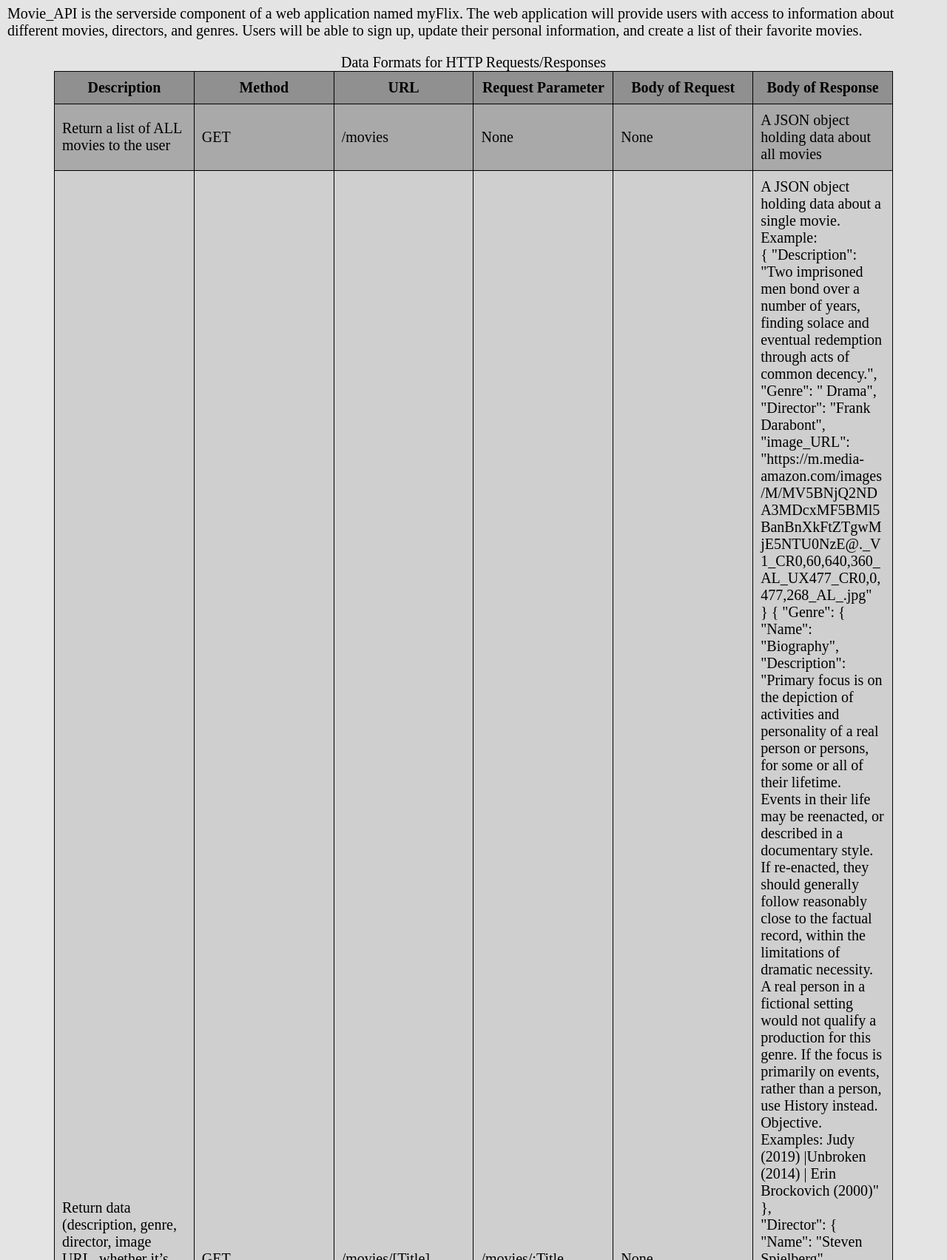
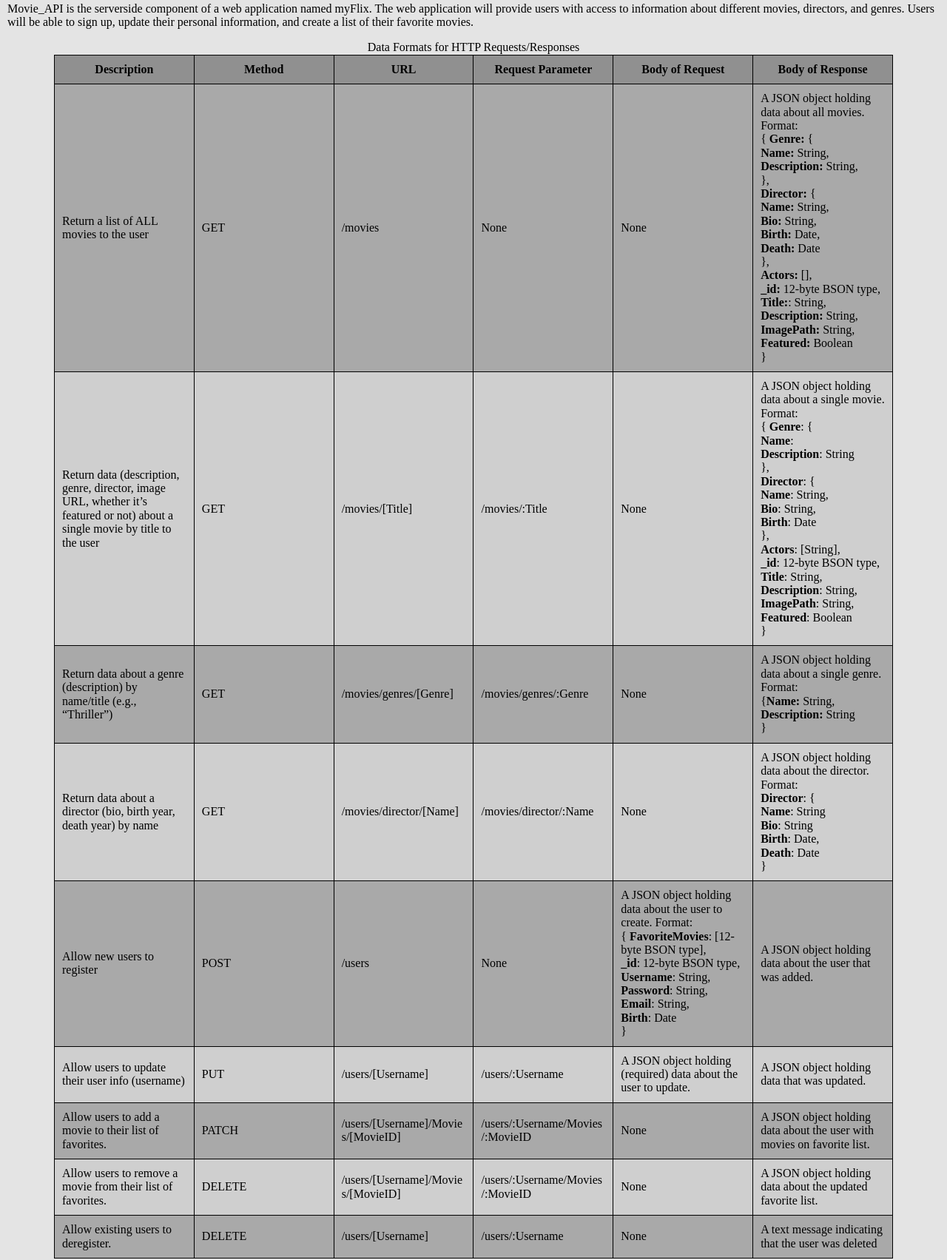
Before and after one commit to hamedghd/Movie_API, a website: page public/documentation.html in a window 1280 px wide. Shown: the part 113-1816 px from the top of the page at 74% size. Drawn offline with nearby package versions, Linux system fonts and the light colour scheme.

Commit message:
Correct incompatibilities of the documentation with the index.js

```diff
--- a/public/documentation.html
+++ b/public/documentation.html
@@ -9,7 +9,7 @@
     <style>
       body {background-color:#e4e4e4; color:#000;}
       header {background-color:#3d3d3d; color:#f7f7f7;padding:10px;}
-      main {margin:10px; font-size:20px;}
+      main {margin:10px; font-size:16px;}
       table {background-color: #a9a9a9; width: 90%; table-layout: fixed; margin:0 auto;}
       table, th, td {border: 1px solid #000; border-collapse: collapse;}
       th, td {padding:10px;}
@@ -18,6 +18,7 @@
       tr:nth-child(even) { background-color: #cfcfcf; }
       /* makes table responsive. */
       .table {overflow-x:auto;}
+      span {font-weight: bold;}
     </style>
   </head>
   <body>
@@ -50,7 +51,27 @@
             <td>/movies</td>
             <td>None</td>
             <td>None</td>
-            <td>A JSON object holding data about all movies</td>
+            <td>
+              A JSON object holding data about all movies. Format:<br>
+              {
+                <span>Genre:</span> {<br>
+                <span>Name:</span> String,<br>
+                <span>Description:</span> String,<br>
+                },<br>
+                <span>Director:</span> {<br>
+                <span>Name:</span> String,<br>
+                <span>Bio:</span> String,<br>
+                <span>Birth:</span> Date,<br>
+                <span>Death:</span> Date<br>
+                },<br>
+                <span>Actors:</span> [],<br>
+                <span>_id:</span> 12-byte BSON type,<br>
+                <span>Title:</span>: String,<br>
+                <span>Description:</span> String,<br>
+                <span>ImagePath:</span> String,<br>
+                <span>Featured:</span> Boolean<br>
+              }
+            </td>
           </tr>
           <tr>
             <td>Return data (description, genre, director, image URL, whether it’s featured or not) about a single movie by title to the user</td>
@@ -59,29 +80,23 @@
             <td>/movies/:Title</td>
             <td>None</td>
             <td>
-              A JSON object holding data about a single movie. Example:<br>
+              A JSON object holding data about a single movie. Format:<br>
               {
-                "Description": "Two imprisoned men bond over a number of years, finding solace and eventual redemption through acts of common decency.",<br>
-                "Genre": " Drama",<br>
-                "Director": "Frank Darabont",<br>
-                "image_URL": "https://m.media-amazon.com/images/M/MV5BNjQ2NDA3MDcxMF5BMl5BanBnXkFtZTgwMjE5NTU0NzE@._V1_CR0,60,640,360_AL_UX477_CR0,0,477,268_AL_.jpg"<br>
-              }
-              {
-                "Genre": {<br>
-                  "Name": "Biography",<br>
-                  "Description": "Primary focus is on the depiction of activities and personality of a real person or persons, for some or all of their lifetime. Events in their life may be reenacted, or described in a documentary style. If re-enacted, they should generally follow reasonably close to the factual record, within the limitations of dramatic necessity. A real person in a fictional setting would not qualify a production for this genre. If the focus is primarily on events, rather than a person, use History instead. Objective. Examples: Judy (2019) |Unbroken (2014) | Erin Brockovich (2000)"<br>
+                <span>Genre</span>: {<br>
+                  <span>Name</span>:<br>
+                  <span>Description</span>: String<br>
                 },<br>
-                "Director": {<br>
-                  "Name": "Steven Spielberg",<br>
-                  "Bio": "Steven Spielberg, in full Steven Allan Spielberg, (born December 18, 1946, Cincinnati, Ohio, U.S.), American motion-picture director and producer whose diverse films—which ranged from science-fiction fare, including such classics as Close Encounters of the Third Kind (1977) and E.T.: The Extra-Terrestrial (1982), to historical dramas, notably Schindler’s List (1993) and Saving Private Ryan (1998)—enjoyed both unprecedented popularity and critical success. - extracted from Britannica.com",<br>
-                  "Birth": "1946-12-18T00:00:00.000Z"<br>
+                <span>Director</span>: {<br>
+                  <span>Name</span>: String,<br>
+                  <span>Bio</span>: String,<br>
+                  <span>Birth</span>: Date<br>
                 },<br>
-                "Actors": [],<br>
-                "_id": "60c9f3dd55b35bf06b68ad73",<br>
-                "Title": "Schindler's List",<br>
-                "Description": "In German-occupied Poland during World War II, industrialist Oskar Schindler gradually becomes concerned for his Jewish workforce after witnessing their persecution by the Nazis.",<br>
-                "ImagePath": "https://m.media-amazon.com/images/M/MV5BNDE4OTMxMTctNmRhYy00NWE2LTg3YzItYTk3M2UwOTU5Njg4XkEyXkFqcGdeQXVyNjU0OTQ0OTY@._V1_UX182_CR0,0,182,268_AL_.jpg",<br>
-                "Featured": true<br>
+                <span>Actors</span>: [String],<br>
+                <span>_id</span>: 12-byte BSON type,<br>
+                <span>Title</span>: String,<br>
+                <span>Description</span>: String,<br>
+                <span>ImagePath</span>: String,<br>
+                <span>Featured</span>: Boolean<br>
               }
             </td>
           </tr>
@@ -91,7 +106,12 @@
             <td>/movies/genres/[Genre]</td>
             <td>/movies/genres/:Genre</td>
             <td>None</td>
-            <td>A JSON object holding data about a single genre</td>
+            <td>
+              A JSON object holding data about a single genre. Format:<br>
+              {<span>Name:</span> String,<br>
+              <span>Description:</span> String<br>
+              }<br>
+            </td>
           </tr>
           <tr>
             <td>Return data about a director (bio, birth year, death year) by name</td>
@@ -99,25 +119,29 @@
             <td>/movies/director/[Name]</td>
             <td>/movies/director/:Name</td>
             <td>None</td>
-            <td>A JSON object holding data about the director</td>
+            <td>
+              A JSON object holding data about the director. Format:<br>
+              <span>Director</span>: {<br>
+                <span>Name</span>: String<br>
+                <span>Bio</span>: String<br>
+                <span>Birth</span>: Date,<br>
+                <span>Death</span>: Date<br>
+              }<br>
+            </td>
           </tr>
           <tr>
             <td>Allow new users to register</td>
             <td>POST</td>
             <td>/users</td>
             <td>None</td>
-            <td>A JSON object holding data about the user to create. Example:<br>
+            <td>A JSON object holding data about the user to create. Format:<br>
             {
-              "FavoriteMovies": [<br>
-                "60c9f10e55b35bf06b68ad70",<br>
-                "60c9f61e55b35bf06b68ad75",<br>
-                "60c9f10e55b35bf06b68ad70"<br>
-              ],<br>
-              "_id": "60cafa0f59d17f38982cb96a",<br>
-              "Username": "bacon",<br>
-              "Password": "8716figurestill18",<br>
-              "Email": "bacon13@mail.com",<br>
-              "Birth": "1980-12-01T00:00:00.000Z"<br>
+              <span>FavoriteMovies</span>: [12-byte BSON type],<br>
+              <span>_id</span>: 12-byte BSON type,<br>
+              <span>Username</span>: String,<br>
+              <span>Password</span>: String,<br>
+              <span>Email</span>: String,<br>
+              <span>Birth</span>: Date<br>
             }</td>
             <td>A JSON object holding data about the user that was added.</td>
           </tr>
@@ -130,7 +154,7 @@
             <td>A JSON object holding data that was updated.</td>
           </tr>
           <tr>
-            <td>Allow users to add a movie to their list of favorites (showing only a text that a movie has been added—more on this later)</td>
+            <td>Allow users to add a movie to their list of favorites.</td>
             <td>PATCH</td>
             <td>/users/[Username]/Movies/[MovieID]</td>
             <td>/users/:Username/Movies/:MovieID</td>
@@ -138,7 +162,7 @@
             <td>A JSON object holding data about the user with movies on favorite list.</td>
           </tr>
           <tr>
-            <td>Allow users to remove a movie from their list of favorites (showing only a text that a movie has been removed—more on this later)</td>
+            <td>Allow users to remove a movie from their list of favorites.</td>
             <td>DELETE</td>
             <td>/users/[Username]/Movies/[MovieID]</td>
             <td>/users/:Username/Movies/:MovieID</td>
@@ -146,7 +170,7 @@
             <td>A JSON object holding data about the updated favorite list.</td>
           </tr>
           <tr>
-            <td>Allow existing users to deregister (showing only a text that a user email has been removed—more on this later)</td>
+            <td>Allow existing users to deregister.</td>
             <td>DELETE</td>
             <td>/users/[Username]</td>
             <td>/users/:Username</td>
```
